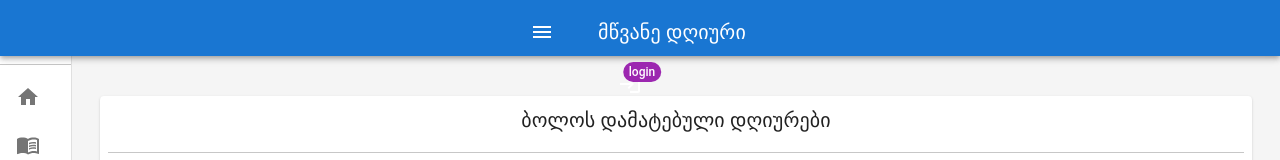
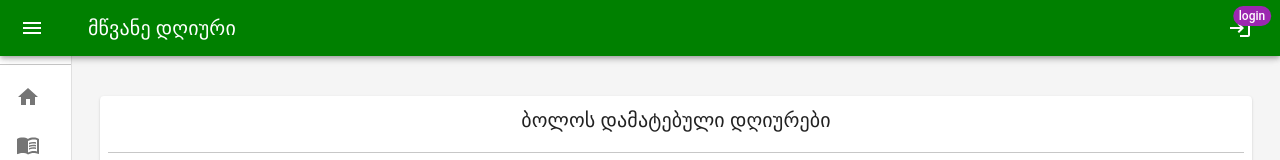
Before and after one commit to epoqa/greenfront, a Next.js app: page / in a window 1280 px wide. Shown: the top 160 px of the page. Built offline with nearby package versions, Linux system fonts and the light colour scheme; no server answers.

Commit message:
corrected srtyle bugs in build version

```diff
--- a/src/components/Header/Header.jsx
+++ b/src/components/Header/Header.jsx
@@ -21,7 +21,7 @@ import { loggedInUser } from "../../redux/actions/action";
 import userByToken from "../../reuseableFunctions/userByToken";
 import Avatar from "@mui/material/Avatar";
 
-import styles from './Header.module.css';
+import styles from "./Header.module.css";
 
 let NavigationBar = false;
 
@@ -34,11 +34,17 @@ const Header = () => {
 
   return (
     <AppBar
-      position="absolute"
       open={false}
-      sx={{}}
-      className={styles.appBar}
-
+      //LEAVE AS IT IS FOR NOW
+      // className={styles.appBar}
+      sx={{
+        height: "7vh",
+        backgroundColor: "green",
+        dispay: "flex",
+        flexDirection: "row",
+        alignItems: "center",
+        justifyContent: "space-between",
+      }}
     >
       <Toolbar
         sx={{
@@ -83,7 +89,7 @@ const Header = () => {
         <div className="row">
           <div className="col">
             <Avatar
-            className={styles.pointer}
+              className={styles.pointer}
               onClick={(e) => router.push(`/grower/${isLogged}`)}
               src="https://sportshub.cbsistatic.com/i/2021/03/18/27c1f588-bb39-4226-945d-e6ffb885b52c/prison-mike-1216447.jpg"
               alt="avatar"
@@ -92,7 +98,7 @@ const Header = () => {
           </div>
           <div className="col m-1">
             <LogoutIcon
-            className={styles.pointer}
+              className={styles.pointer}
               onClick={(e) => {
                 window.localStorage.clear();
                 dispatch(loggedInUser(false));
--- a/src/components/Header/Header.module.css
+++ b/src/components/Header/Header.module.css
@@ -1,11 +1,12 @@
-.appBar{
+/* .appBar {
+  LEAVE AS IT IS FOR NOW
   height: 7vh;
   background-color: green;
   display: flex;
   flex-direction: row;
   align-items: center;
   justify-content: space-between;
-}
-.pointer{
+} */
+.pointer {
   cursor: pointer;
 }
```
Lines whose indentation alone changed are shown as unchanged.
